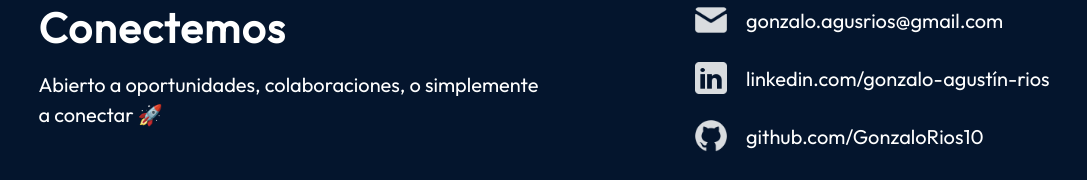
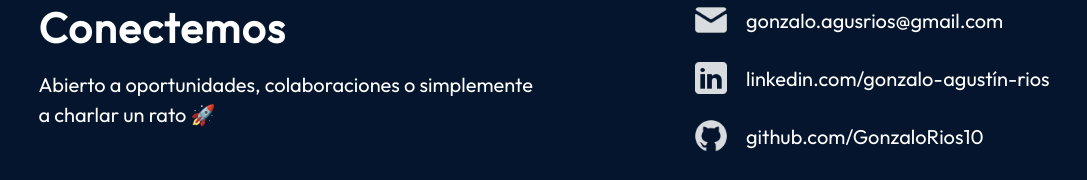
Before and after one commit to GonzaloRios10/riosGonzalo-Portafolio, a React (Vite) app: page / in a window 1280 px wide. Shown: the part 3157-3337 px from the top of the page, without its empty margins (96-1183 px from the left). Built offline with nearby package versions, Linux system fonts and the light colour scheme.

Commit message:
Actualización de subtitulo en sección de contacto

```diff
--- a/src/components/Contact/Contact.tsx
+++ b/src/components/Contact/Contact.tsx
@@ -8,7 +8,7 @@ export const Contact = () => {
         <div className={styles.text}>
           <h2 className={styles.title}>Conectemos</h2>
           <p className={styles.subtitle}>
-            Abierto a oportunidades, colaboraciones, o simplemente a conectar 🚀
+            Abierto a oportunidades, colaboraciones o simplemente a charlar un rato 🚀
           </p>
         </div>
 
```
